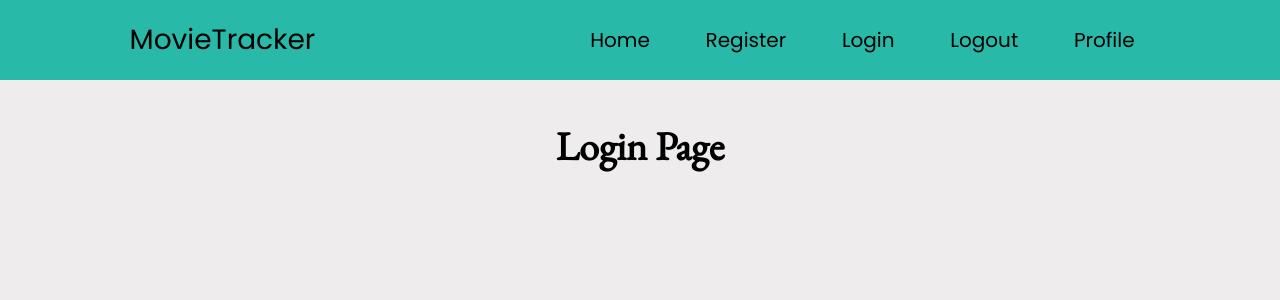
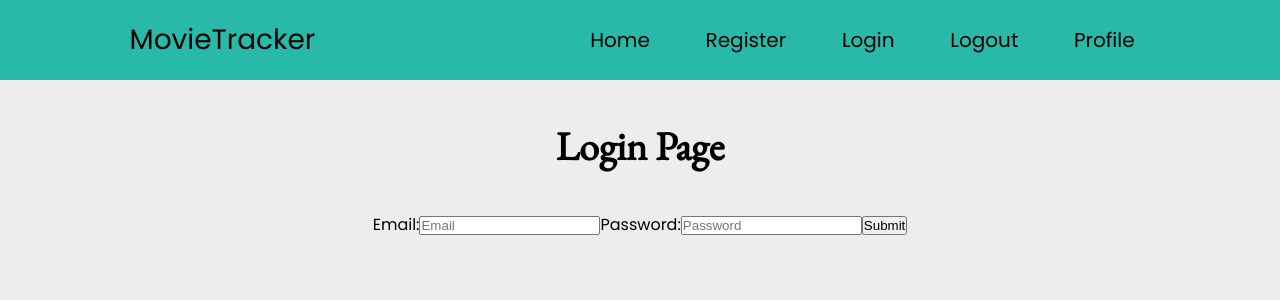
Before and after one commit to PrashanthPuneriya/Movie-Tracker, a React (Create React App) app in the folder frontend/: page /login in a window 1280 px wide. Shown: the top 300 px of the page. Built offline with nearby package versions, Linux system fonts and the light colour scheme.

Commit message:
Implement login page

```diff
--- a/frontend/src/components/accounts/Login/Login.js
+++ b/frontend/src/components/accounts/Login/Login.js
@@ -1,10 +1,36 @@
 import React from 'react';
+import { Redirect } from 'react-router-dom';
 
 class Login extends React.Component {
+    state = {
+        shouldRedirect: false,
+    }
+
+    submitHandler = (event) => {
+        event.preventDefault();
+        console.log("Submitted");
+        this.setState({ shouldRedirect: !this.state.shouldRedirect })
+    }
+
     render() {
+        const shouldRedirect = this.state.shouldRedirect
+        if(shouldRedirect) {
+            return <Redirect to="/profile" />
+        }
         return (
             <div>
                 <h1>Login Page</h1>
+                <form className="LoginForm" onSubmit={this.submitHandler}>
+                    <label>
+                        Email:
+                        <input type="email" name="email" placeholder="Email" required />
+                    </label>
+                    <label>
+                        Password:
+                        <input type="password" name="password" placeholder="Password" required />
+                    </label>
+                    <button type="submit">Submit</button>
+                </form>
             </div>
         );
     }
```
